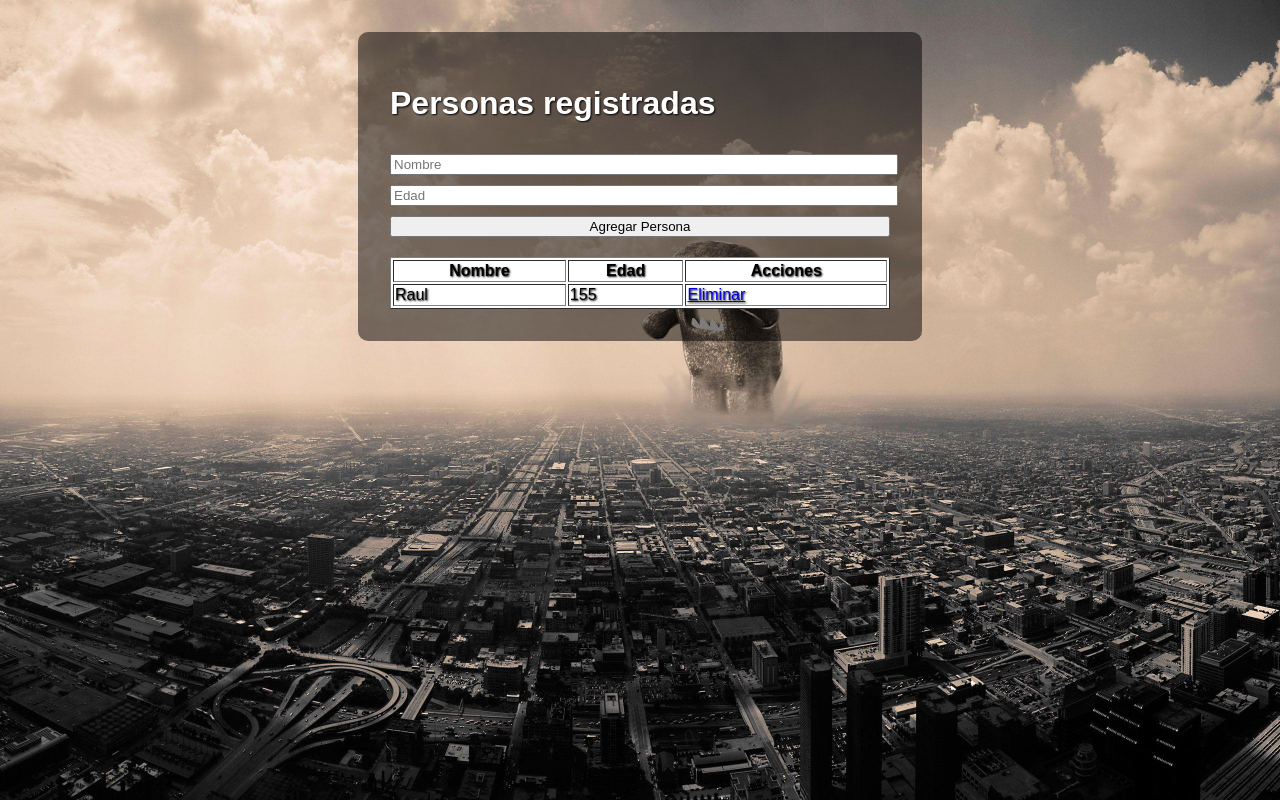
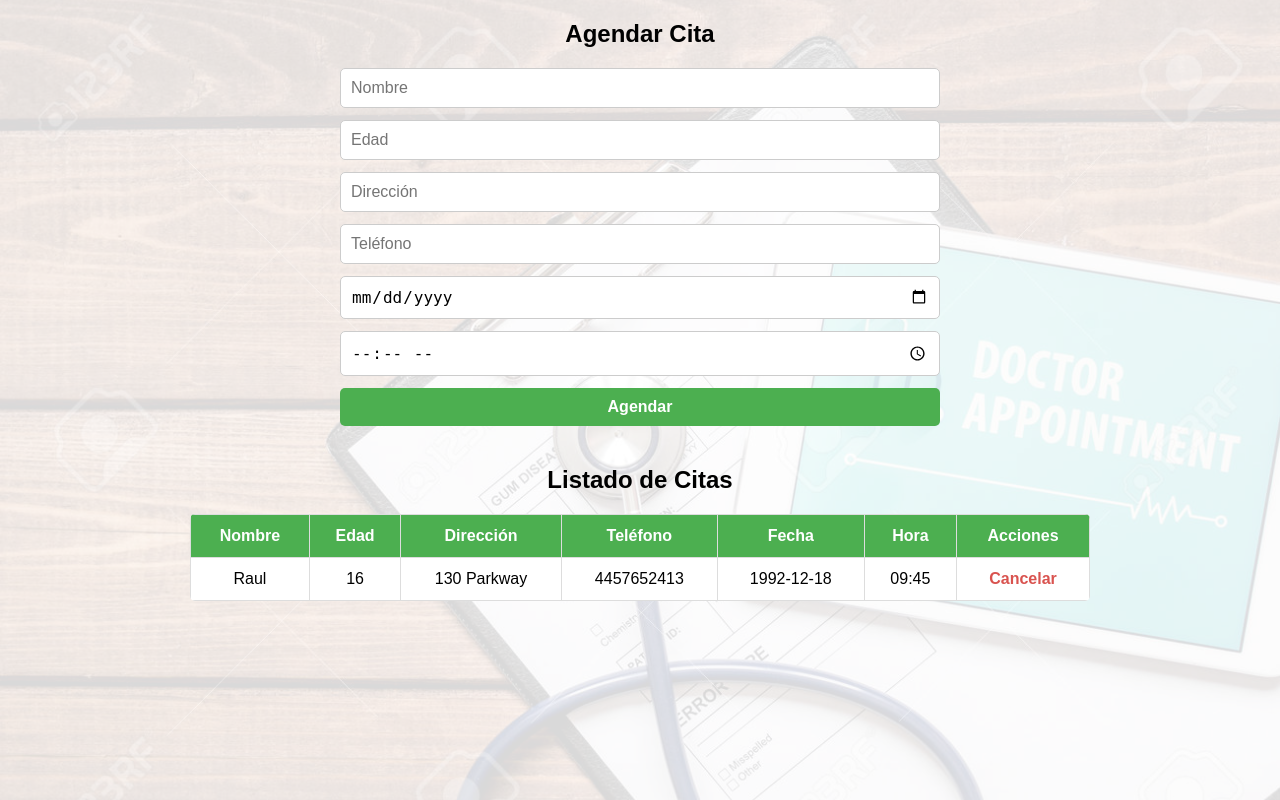
Before and after one commit to rauladrianga/FlaskApp, a Flask app: page / in a window 1280 px wide. Run offline with Flask 3, Linux system fonts and the light colour scheme; data comes from the database, SQL or seed files in the repository; both versions use the stored data as it was after the commit.

Commit message:
Doctor's appointment system V0.1

```diff
--- a/app.py
+++ b/app.py
@@ -6,26 +6,31 @@ app = Flask(__name__)
 # Crear tabla si no existe
 def init_db():
     print(f"✅ Iniciando la DB")
-    conn = sqlite3.connect('personas.db')
+    conn = sqlite3.connect('citas.db')
     cursor = conn.cursor()
     cursor.execute('''
-        CREATE TABLE IF NOT EXISTS personas (
+        CREATE TABLE IF NOT EXISTS citas (
             id INTEGER PRIMARY KEY AUTOINCREMENT,
             nombre TEXT NOT NULL,
-            edad INTEGER NOT NULL
+            edad INTEGER NOT NULL,
+            direccion TEXT NOT NULL,
+            telefono TEXT NOT NULL,
+            fecha TEXT NOT NULL,
+            hora TEXT NOT NULL
         )
     ''')
     conn.commit()
     conn.close()
 
+
 @app.route('/')
 def index():
+    print(f"✅ Entrando a Index")
+    conn = sqlite3.connect('citas.db')
+    citas = conn.execute('SELECT * FROM citas').fetchall()
+    conn.close()
+    return render_template('index.html', citas=citas)
 
-    print(f"✅ Entrando a Index")
-    conn = sqlite3.connect('personas.db')
-    personas = conn.execute('SELECT * FROM personas').fetchall()
-    conn.close()
-    return render_template('index.html', personas=personas)
 
 @app.route('/agregar', methods=['POST'])
 def agregar():
@@ -33,10 +38,18 @@ def agregar():
     try:
         nombre = request.form['nombre']
         edad = request.form['edad']
-        conn = sqlite3.connect('personas.db')
-        conn.execute('INSERT INTO personas (nombre, edad) VALUES (?, ?)', (nombre, edad))
+        direccion = request.form['direccion']
+        telefono = request.form['telefono']
+        fecha = request.form['fecha']
+        hora = request.form['hora']
+
+        conn = sqlite3.connect('citas.db')
+        conn.execute('''
+            INSERT INTO citas (nombre, edad, direccion, telefono, fecha, hora)
+            VALUES (?, ?, ?, ?, ?, ?)
+        ''', (nombre, edad, direccion, telefono, fecha, hora))
         conn.commit()
-        print(f"✅ Insertado: {nombre}, {edad}")
+        print(f"✅ Insertado: {nombre}, {fecha} {hora}")
     except Exception as e:
         print("❌ Error al insertar:", e)
     finally:
@@ -44,14 +57,16 @@ def agregar():
     return redirect('/')
 
 
+
 @app.route('/eliminar/<int:id>')
 def eliminar(id):
     print(f"✅ Entrando a Eliminar")
-    conn = sqlite3.connect('personas.db')
-    conn.execute('DELETE FROM personas WHERE id = ?', (id,))
+    conn = sqlite3.connect('citas.db')
+    conn.execute('DELETE FROM citas WHERE id = ?', (id,))
     conn.commit()
     conn.close()
     return redirect('/')
+
 
 init_db()
 if __name__ == '__main__':
--- a/templates/index.html
+++ b/templates/index.html
@@ -1,60 +1,136 @@
 <!DOCTYPE html>
 <html lang="es">
 <head>
-    <meta charset="UTF-8">
-    <title>CRUD con Flask</title>
+    <meta charset="UTF-8" />
+    <meta name="viewport" content="width=device-width, initial-scale=1" />
+    <title>Sistema de Citas Médicas</title>
     <style>
         body {
-            background-image: url("{{ url_for('static', filename='background.jpg') }}");
+            margin: 0;
+            font-family: Arial, sans-serif;
+            background-image: url("{{ url_for('static', filename='background1.jpg') }}");
             background-size: cover;
+            background-position: center;
             background-attachment: fixed;
             background-repeat: no-repeat;
-            font-family: sans-serif;
+            color: #000;
+        }
+        .overlay {
+            background-color: rgba(255, 255, 255, 0.85);
+            min-height: 100vh;
+            padding: 20px 40px;
+            box-sizing: border-box;
+        }
+        h2 {
+            text-align: center;
+            margin-top: 0;
+        }
+        form {
+            max-width: 600px;
+            margin: 0 auto 40px auto;
+            display: flex;
+            flex-wrap: wrap;
+            gap: 12px;
+        }
+        input, button {
+            padding: 10px;
+            font-size: 1rem;
+            border: 1px solid #ccc;
+            border-radius: 5px;
+        }
+        input[type="text"],
+        input[type="number"],
+        input[type="tel"],
+        input[type="date"],
+        input[type="time"] {
+            flex: 1 1 calc(50% - 12px);
+        }
+        button {
+            flex: 1 1 100%;
+            background-color: #4CAF50;
             color: white;
-            text-shadow: 1px 1px 2px black;
+            border: none;
+            cursor: pointer;
+            font-weight: bold;
+            transition: background-color 0.3s ease;
         }
-
-        .container {
-            background-color: rgba(0, 0, 0, 0.5);
-            padding: 2em;
-            margin: 2em auto;
-            width: 500px;
-            border-radius: 10px;
+        button:hover {
+            background-color: #45a049;
         }
-
-        input, button {
-            margin-top: 10px;
-            width: 100%;
-        }
-
         table {
             width: 100%;
-            margin-top: 20px;
-            background-color: white;
-            color: black;
+            max-width: 900px;
+            margin: 0 auto 40px auto;
+            border-collapse: collapse;
+            background: white;
+            border-radius: 5px;
+            overflow: hidden;
+        }
+        th, td {
+            padding: 12px 15px;
+            border: 1px solid #ddd;
+            text-align: center;
+        }
+        th {
+            background-color: #4CAF50;
+            color: white;
+        }
+        a {
+            color: #d9534f;
+            text-decoration: none;
+            font-weight: bold;
+        }
+        a:hover {
+            text-decoration: underline;
+        }
+        @media (max-width: 600px) {
+            input[type="text"],
+            input[type="number"],
+            input[type="tel"],
+            input[type="date"],
+            input[type="time"] {
+                flex: 1 1 100%;
+            }
         }
     </style>
 </head>
 <body>
-    <div class="container">
-        <h1>Personas registradas</h1>
+    <div class="overlay">
+        <h2>Agendar Cita</h2>
         <form action="/agregar" method="post">
             <input type="text" name="nombre" placeholder="Nombre" required>
             <input type="number" name="edad" placeholder="Edad" required>
-            <button type="submit">Agregar Persona</button>
+            <input type="text" name="direccion" placeholder="Dirección" required>
+            <input type="tel" name="telefono" placeholder="Teléfono" required>
+            <input type="date" name="fecha" required>
+            <input type="time" name="hora" required>
+            <button type="submit">Agendar</button>
         </form>
 
-        <table border="1">
+        <h2>Listado de Citas</h2>
+        <table>
             <tr>
                 <th>Nombre</th>
                 <th>Edad</th>
+                <th>Dirección</th>
+                <th>Teléfono</th>
+                <th>Fecha</th>
+                <th>Hora</th>
                 <th>Acciones</th>
             </tr>
-            {% for persona in personas %}
+            {% for cita in citas %}
             <tr>
-                <td>{{ persona[1] }}</td>
-                <td>{{ persona[2] }}</td>
-                <td><a href="/eliminar/{{ persona[0] }}">Eliminar</a></td>
+                <td>{{ cita[1] }}</td>
+                <td>{{ cita[2] }}</td>
+                <td>{{ cita[3] }}</td>
+                <td>{{ cita[4] }}</td>
+                <td>{{ cita[5] }}</td>
+                <td>{{ cita[6] }}</td>
+                <td><a href="/eliminar/{{ cita[0] }}" onclick="return confirm('¿Cancelar esta cita?');">Cancelar</a></td>
+            </tr>
+            {% else %}
+            <tr>
+                <td colspan="7">No hay citas agendadas.</td>
             </tr>
             {% endfor %}
         </table>
```
Also changed, not shown: citas.db (added), static/background1.jpg (added).
